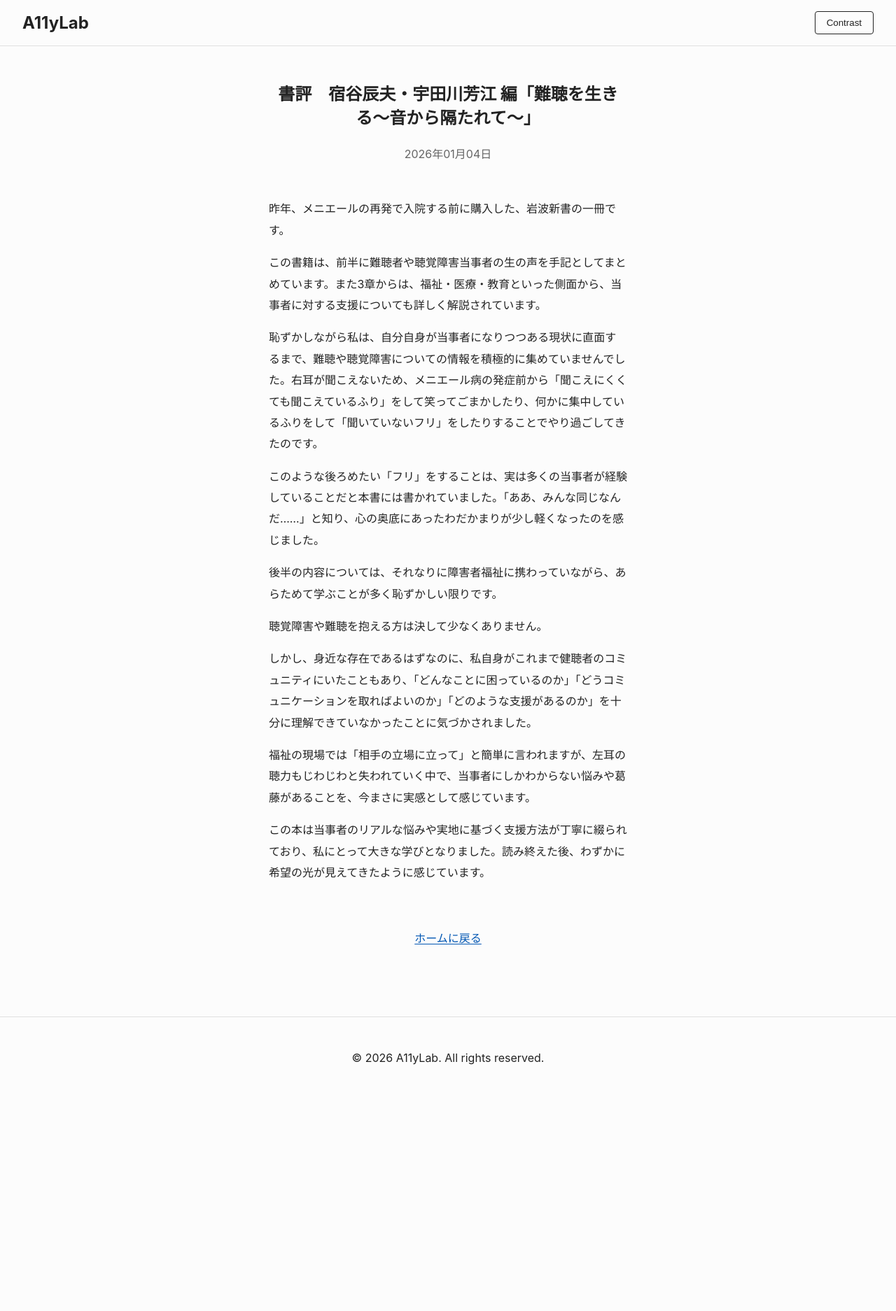
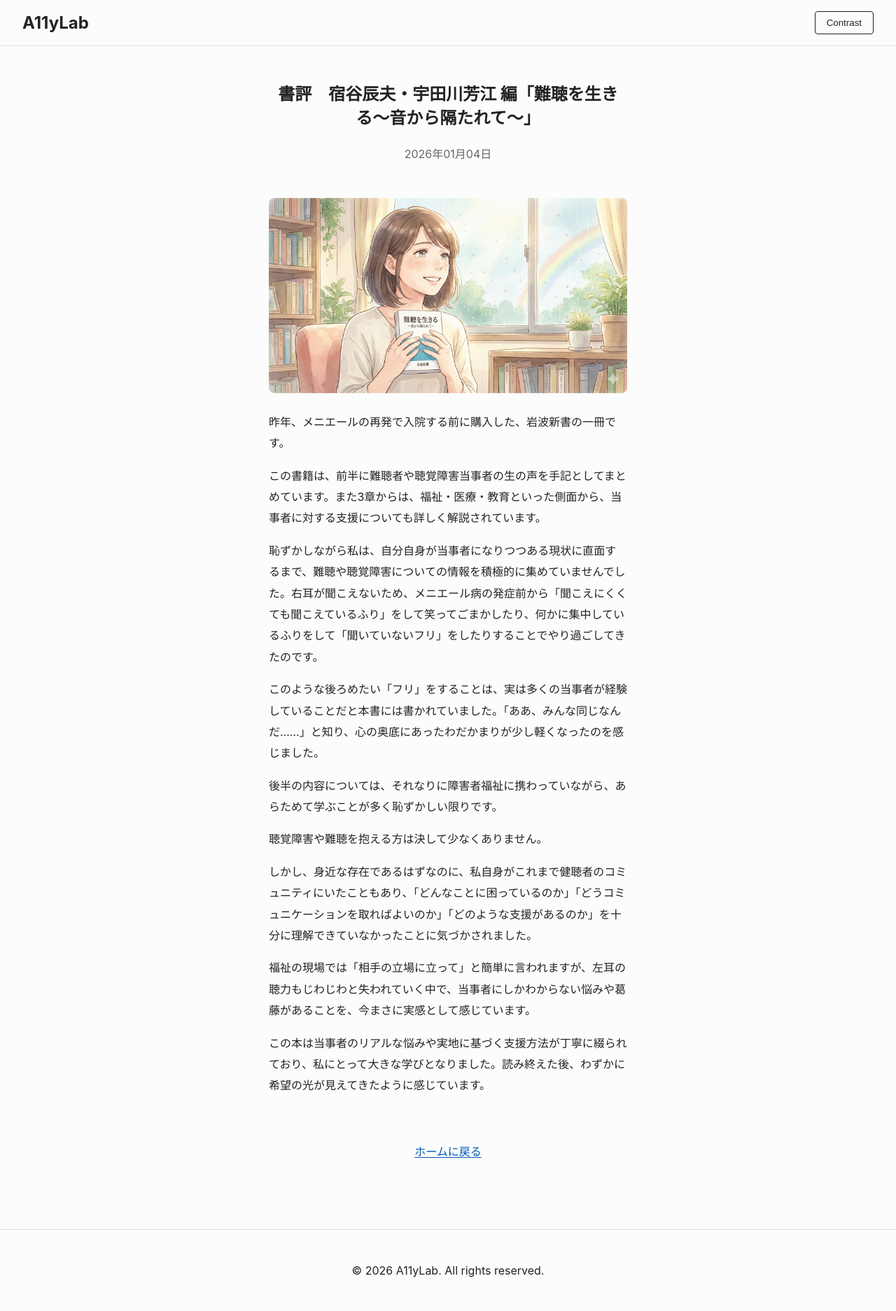
Before and after one commit to SilentMalachite/A11yLab, a Jekyll site: the page built from _hearing/2026-01-04-book_review1.md, in a window 1280 px wide. Shown: the whole page at 70% size. Built offline with Jekyll 4.4.1, drawn with Linux system fonts in a browser that asks for light colours; before the commit the page ends 1570 px from its top, so only the background shows below that.

Commit message:
Add book review post and associated image
Co-Authored-By: Warp <agent@warp.dev>

```diff
--- a/_hearing/2026-01-04-book_review1.md
+++ b/_hearing/2026-01-04-book_review1.md
@@ -3,6 +3,8 @@ layout: article
 title: "書評　宿谷辰夫・宇田川芳江 編「難聴を生きる〜音から隔たれて〜」"
 date: 2026-01-04
 ---
+
+![読書を通しての学び](/A11yLab/assets/images/hearing-book-review1.png)
 
 昨年、メニエールの再発で入院する前に購入した、岩波新書の一冊です。
 
```
Also changed, not shown: assets/images/hearing-book-review1.png (added).
